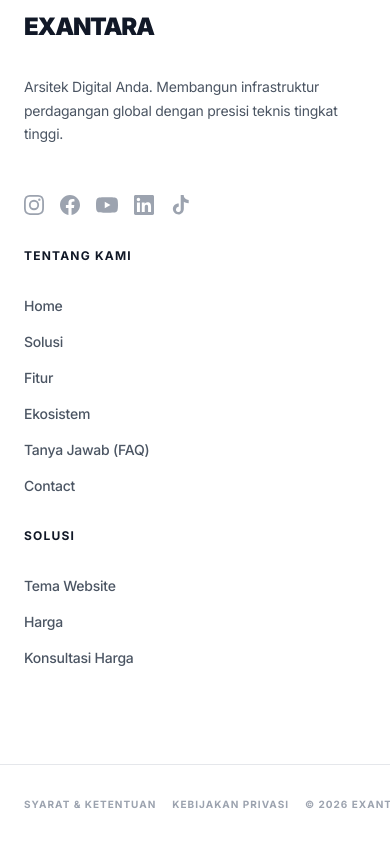
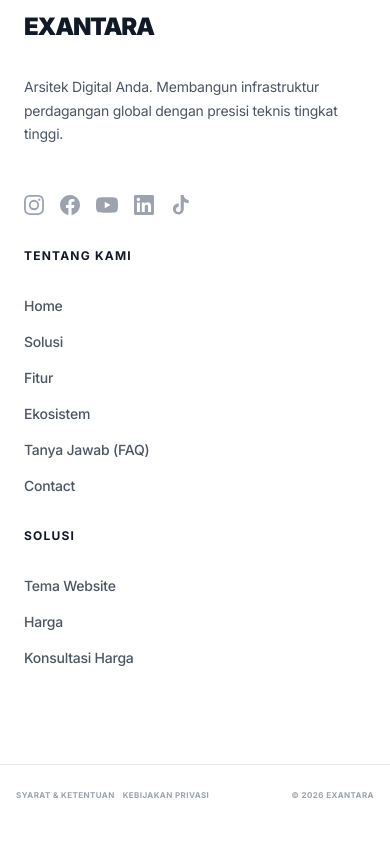
Before and after one commit to frumpfruit/exacommerce-template, a React (Vite) app: page /tema in a window 390 px wide. Shown: the part 4155-4999 px from the top of the page. Built offline with nearby package versions, Linux system fonts and the light colour scheme; a web font is replaced by a local one.

Commit message:
style: responsive font sizing for bottom bar to fit on mobile without overflow

```diff
--- a/src/components/Footer.jsx
+++ b/src/components/Footer.jsx
@@ -131,12 +131,14 @@ export default function Footer({ dark = false }) {
         ))}
       </StaggerContainer>
 
-      <div className={`px-6 md:px-12 lg:px-16 py-8 border-t flex flex-row items-center gap-4 md:gap-10 text-[10px] uppercase tracking-widest font-label font-bold whitespace-nowrap overflow-x-auto w-full ${
+      <div className={`px-4 sm:px-6 md:px-12 lg:px-16 py-6 border-t flex flex-row items-center justify-between text-[8px] sm:text-[10px] uppercase tracking-wider sm:tracking-widest font-label font-bold whitespace-nowrap w-full ${
         dark ? 'border-white/10 text-gray-500' : 'border-gray-200 text-gray-400'
       }`}>
-        <Link className={`shrink-0 transition-colors ${dark ? 'hover:text-white' : 'hover:text-[#111827]'}`} to="/legal/terms">Syarat & Ketentuan</Link>
-        <Link className={`shrink-0 transition-colors ${dark ? 'hover:text-white' : 'hover:text-[#111827]'}`} to="/legal/privacy">Kebijakan Privasi</Link>
-        <span className="shrink-0 ml-auto">© 2026 Exantara</span>
+        <div className="flex flex-row items-center gap-2 sm:gap-4 md:gap-10">
+          <Link className={`transition-colors ${dark ? 'hover:text-white' : 'hover:text-[#111827]'}`} to="/legal/terms">Syarat & Ketentuan</Link>
+          <Link className={`transition-colors ${dark ? 'hover:text-white' : 'hover:text-[#111827]'}`} to="/legal/privacy">Kebijakan Privasi</Link>
+        </div>
+        <span className="ml-2 sm:ml-auto">© 2026 Exantara</span>
       </div>
     </footer>
   );
```
